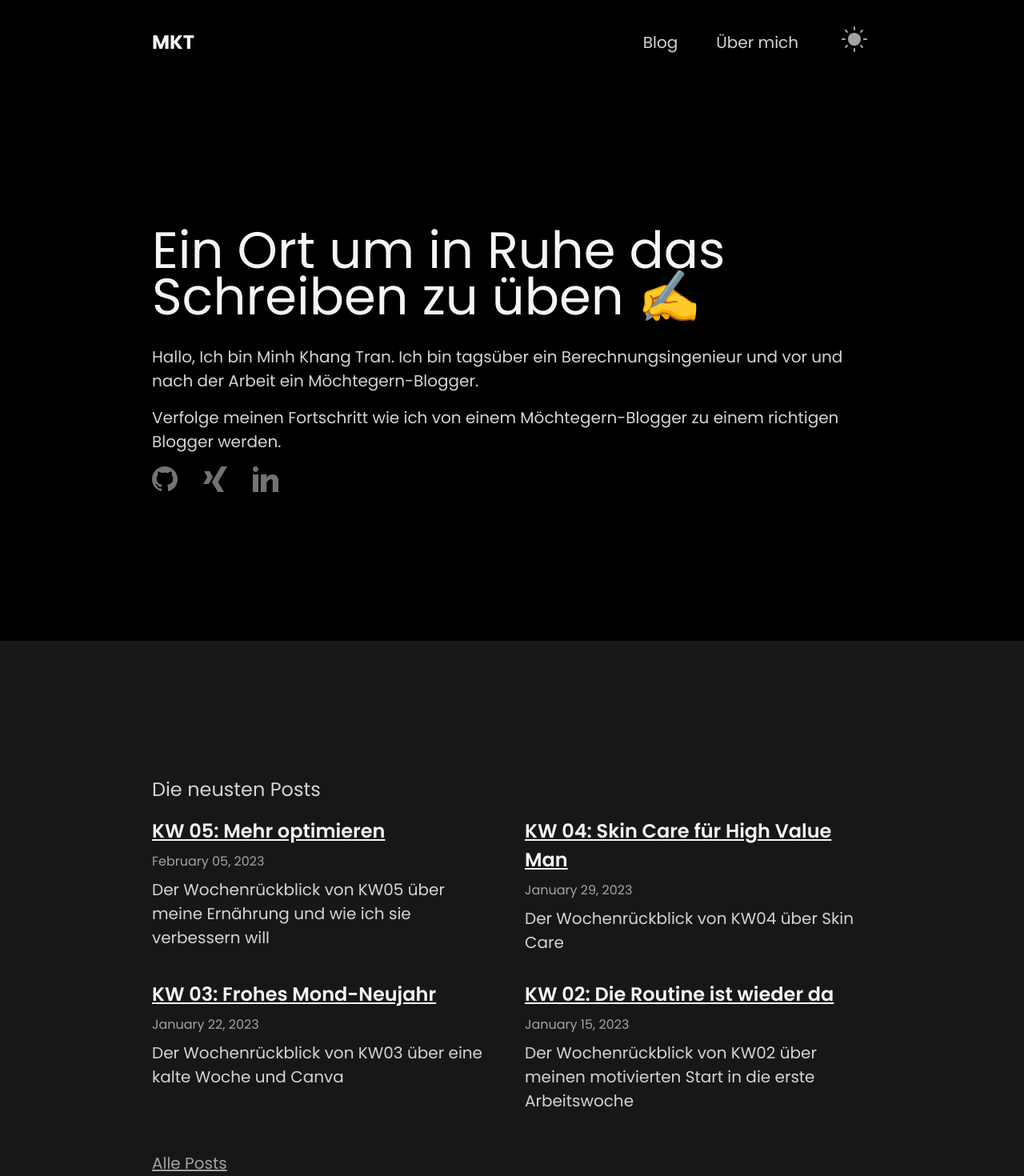
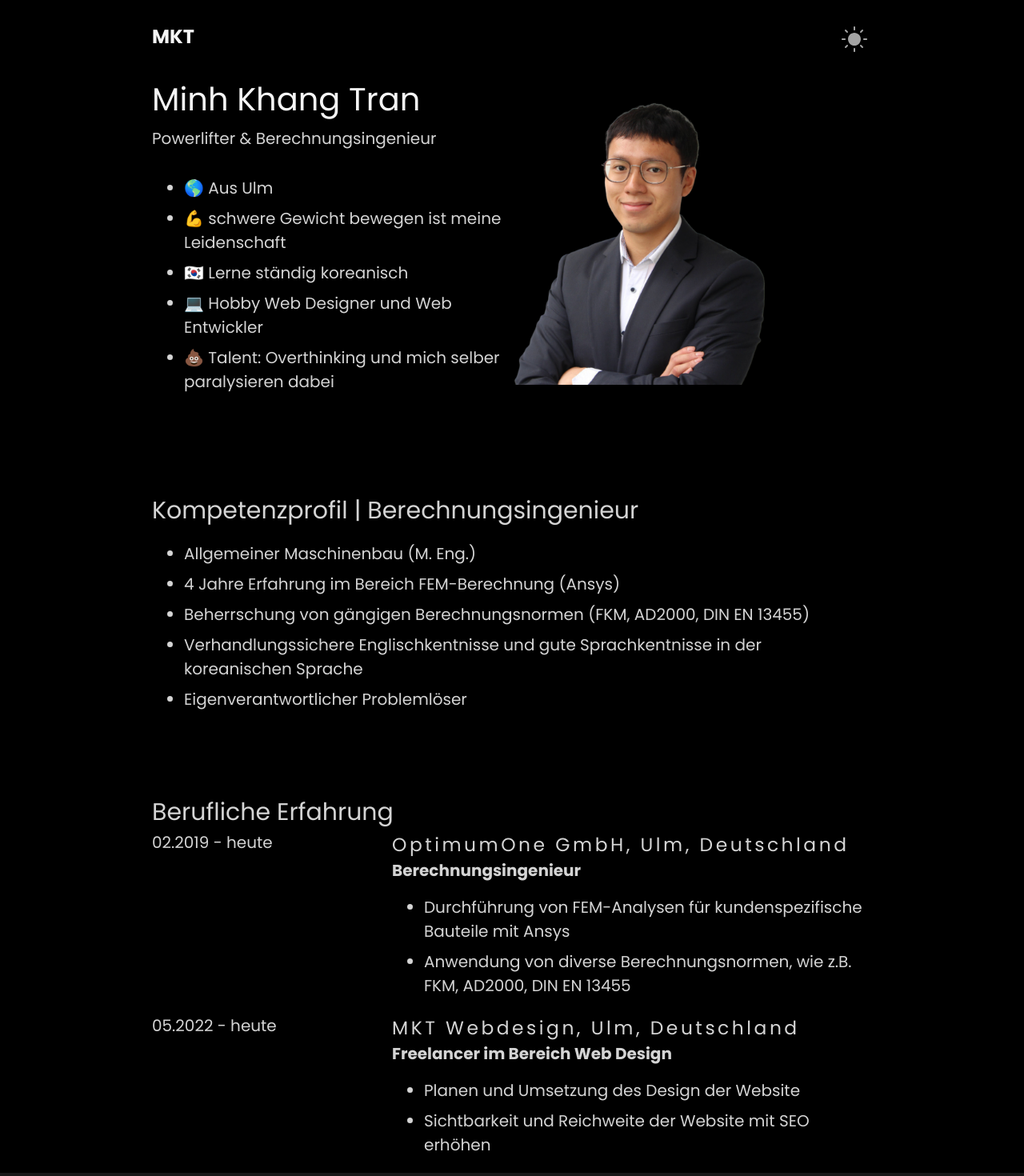
Before and after one commit to MinhKhangTran/next_mkt_blog_v2, a Next.js app: page / in a window 1280 px wide. Shown: the top 1470 px of the page at 80% size. Built offline with nearby package versions, Linux system fonts and the light colour scheme.

Commit message:
:tada: start with cv

```diff
--- a/components/Layout.js
+++ b/components/Layout.js
@@ -6,7 +6,7 @@ const Layout = ({ children, title }) => {
   return (
     <>
       <Head>
-        <title>{title ? "MKT's Blog | " + title : "MKT's Blog"}</title>
+        <title>{title ? "MKT's Blog | " + title : "MKT's CV"}</title>
       </Head>
       <Navbar />
       <main id="main">{children}</main>
--- /dev/null
+++ b/components/beruflich.js
@@ -0,0 +1,34 @@
+import React from 'react'
+
+const Beruflich = () => {
+  return (
+    <section className="wrapper" id="beruflich" aria-label="beruflich abschnitt">
+        <h2>Berufliche Erfahrung</h2>
+        <div className='exp'>
+            <p className='date'>02.2019 - heute</p>
+            <article>
+                <h3>OptimumOne GmbH, Ulm, Deutschland</h3>
+                <h4>Berechnungsingenieur</h4>
+                <ul>
+                    <li>Durchführung von FEM-Analysen für kundenspezifische Bauteile mit Ansys</li>
+                    <li>Anwendung von diverse Berechnungsnormen, wie z.B. FKM, AD2000, DIN EN 13455</li>
+                </ul>
+            </article>
+        </div>
+        <div className='exp'>
+            <p className='date'>05.2022 - heute</p>
+            <article>
+                <h3>MKT Webdesign, Ulm, Deutschland</h3>
+                <h4>Freelancer im Bereich Web Design</h4>
+                <ul>
+                    <li>Planen und Umsetzung des Design der Website</li>
+                    <li>Sichtbarkeit und Reichweite der Website mit SEO erhöhen</li>
+                </ul>
+            </article>
+        </div>
+
+    </section>
+  )
+}
+
+export default Beruflich
--- a/components/hero.js
+++ b/components/hero.js
@@ -1,99 +1,27 @@
+import Image from "next/image";
+
 const Hero = () => {
   return (
     <section className="wrapper" id="hero" aria-label="hero abschnitt">
-      <h1>Ein Ort um in Ruhe das Schreiben zu üben ✍️</h1>
-      <p>
-        Hallo, Ich bin Minh Khang Tran. Ich bin tagsüber ein
-        Berechnungsingenieur und vor und nach der Arbeit ein Möchtegern-Blogger.
-      </p>
-      <p>
-        Verfolge meinen Fortschritt wie ich von einem Möchtegern-Blogger zu
-        einem richtigen Blogger werden.
-      </p>
-      <ul className="social__links">
-        <li>
-          <a
-            href="https://github.com/MinhKhangTran"
-            className="social"
-            title="github"
-            target={"_blank"}
-            rel="noopener noreferrer"
-          >
-            <svg
-              width="32"
-              height="32"
-              viewBox="0 0 32 32"
-              fill="none"
-              xmlns="http://www.w3.org/2000/svg"
-            >
-              <path
-                d="M15.998 0C7.164 0 0 7.115 0 15.893C0 22.913 4.584 28.869 10.944 30.972C11.744 31.119 12.036 30.628 12.036 30.207C12.036 29.829 12.022 28.83 12.014 27.504C7.564 28.463 6.624 25.373 6.624 25.373C5.898 23.537 4.848 23.048 4.848 23.048C3.394 22.062 4.956 22.082 4.956 22.082C6.562 22.195 7.406 23.721 7.406 23.721C8.834 26.148 11.152 25.448 12.064 25.04C12.208 24.013 12.622 23.313 13.08 22.915C9.528 22.514 5.792 21.15 5.792 15.062C5.792 13.326 6.416 11.908 7.44 10.796C7.274 10.394 6.726 8.777 7.596 6.591C7.596 6.591 8.94 6.164 11.996 8.219C13.272 7.867 14.64 7.691 16.002 7.685C17.36 7.693 18.73 7.867 20.008 8.221C23.062 6.166 24.404 6.593 24.404 6.593C25.276 8.781 24.728 10.396 24.564 10.798C25.59 11.91 26.208 13.328 26.208 15.064C26.208 21.168 22.468 22.512 18.904 22.905C19.478 23.396 19.99 24.366 19.99 25.848C19.99 27.973 19.97 29.686 19.97 30.207C19.97 30.632 20.258 31.127 21.07 30.97C27.42 28.865 32 22.911 32 15.893C32 7.115 24.836 0 15.998 0Z"
-                fill="#737373"
-              />
-            </svg>
-          </a>
-        </li>
-        <li>
-          <a
-            href="https://www.xing.com/profile/MinhKhang_Tran/cv"
-            className="social"
-            title="Xing"
-            target={"_blank"}
-            rel="noopener noreferrer"
-          >
-            <svg
-              width="30"
-              height="32"
-              viewBox="0 0 30 32"
-              fill="none"
-              xmlns="http://www.w3.org/2000/svg"
-            >
-              <path
-                d="M30 0H22.356L11 19.454L18.317 32H25.961L18.644 19.454L30 0Z"
-                fill="#737373"
-              />
-              <path
-                d="M8.055 6H1.236L5.182 13.182L0 22H6.818L12 13.182L8.055 6Z"
-                fill="#737373"
-              />
-            </svg>
-          </a>
-        </li>
-        <li>
-          <a
-            href="https://www.linkedin.com/in/minh-khang-tran-5bb8a1219/"
-            className="social"
-            title="LinkedIn"
-            target={"_blank"}
-            rel="noopener noreferrer"
-          >
-            <svg
-              width="32"
-              height="32"
-              viewBox="0 0 32 32"
-              fill="none"
-              xmlns="http://www.w3.org/2000/svg"
-            >
-              <g clipPath="url(#clip0_1_2)">
-                <path d="M7 10H0V32H7V10Z" fill="#737373" />
-                <path
-                  d="M26.648 10.258C26.572 10.234 26.5 10.208 26.42 10.186C26.324 10.164 26.228 10.146 26.13 10.13C25.75 10.054 25.334 10 24.846 10C20.674 10 18.028 13.034 17.156 14.206V10H10V32H17.156V20C17.156 20 22.564 12.468 24.846 18C24.846 22.938 24.846 32 24.846 32H32V17.154C32 13.83 29.722 11.06 26.648 10.258Z"
-                  fill="#737373"
-                />
-                <path
-                  d="M3.5 7C5.433 7 7 5.433 7 3.5C7 1.567 5.433 0 3.5 0C1.567 0 0 1.567 0 3.5C0 5.433 1.567 7 3.5 7Z"
-                  fill="#737373"
-                />
-              </g>
-              <defs>
-                <clipPath id="clip0_1_2">
-                  <rect width="32" height="32" fill="white" />
-                </clipPath>
-              </defs>
-            </svg>
-          </a>
-        </li>
+     <div className="hero__bio">
+      <h1>Minh Khang Tran</h1>
+      <p>Powerlifter & Berechnungsingenieur</p>
+      <ul>
+        <li>🌎 Aus Ulm</li>
+        <li>💪 schwere Gewicht bewegen ist meine Leidenschaft</li>
+        <li>🇰🇷 Lerne ständig koreanisch</li>
+        <li>💻 Hobby Web Designer und Web Entwickler</li>
+        <li>💩 Talent: Overthinking und mich selber paralysieren dabei</li>
       </ul>
+     </div>
+     <div className="hero__image">
+      <Image
+        width={322.5}
+        height={375}
+        alt="Ein Foto von mir (Minh Khang Tran). Lächelnd mit Arme verschränkt."
+        src="/images/mkt.png"
+      />
+    </div>
     </section>
   );
 };
--- /dev/null
+++ b/components/kompetenz.js
@@ -0,0 +1,18 @@
+
+
+const Kompetenz = () => {
+  return (
+    <section className="wrapper" id="kompetenz" aria-label="kompetenz abschnitt">
+        <h2>Kompetenzprofil | Berechnungsingenieur</h2>
+        <ul>
+            <li>Allgemeiner Maschinenbau (M. Eng.)</li>
+            <li>4 Jahre Erfahrung im Bereich FEM-Berechnung (Ansys)</li>
+            <li>Beherrschung von gängigen Berechnungsnormen (FKM, AD2000, DIN EN 13455)</li>
+            <li>Verhandlungssichere Englischkentnisse und gute Sprachkentnisse in der koreanischen Sprache</li>
+            <li>Eigenverantwortlicher Problemlöser</li>
+        </ul>
+    </section>
+  );
+};
+
+export default Kompetenz;
--- a/components/navbar.js
+++ b/components/navbar.js
@@ -113,15 +113,9 @@ const Navbar = () => {
       <Link href="/">
         <a className="logo">MKT</a>
       </Link>
-      <ul className="navbar__links">
-        <li>
-          <Link href="/blog">Blog</Link>
-        </li>
-        <li>
-          <Link href="/about">Über mich</Link>
-        </li>
-        <li>{renderThemeChanger()}</li>
-      </ul>
+
+        {renderThemeChanger()}
+
     </nav>
   );
 };
--- a/pages/index.js
+++ b/pages/index.js
@@ -1,24 +1,17 @@
-import Head from "next/head";
-import Footer from "../components/footer";
+
+import Beruflich from "../components/beruflich";
 import Hero from "../components/hero";
+import Kompetenz from "../components/kompetenz";
 import Layout from "../components/Layout";
 
-import Posts from "../components/posts";
-import { getPosts } from "../lib/posts";
+
 
 export default function Home({ posts }) {
   return (
     <Layout>
       <Hero />
-      <Posts posts={posts} />
+      <Kompetenz/>
+      <Beruflich/>
     </Layout>
   );
 }
-
-export async function getStaticProps() {
-  return {
-    props: {
-      posts: getPosts().slice(0, 4),
-    },
-  };
-}
--- a/styles/globals.css
+++ b/styles/globals.css
@@ -201,13 +201,13 @@ body {
 
 h1 {
   color: var(--clr-heading);
-  font-size: 2rem;
+  font-size: 1.5rem;
   font-weight: 400;
   line-height: 0.9;
 }
 @media (min-width: 768px) {
   h1 {
-    font-size: 4rem;
+    font-size: 2.5rem;
   }
 }
 a {
@@ -217,15 +217,9 @@ a {
 nav {
   padding-block: 2rem;
   display: flex;
-  flex-direction: column;
+  justify-content: space-between;
 }
-ul {
-  padding: 0;
-  margin: 0;
-}
-li {
-  list-style-type: none;
-}
+
 .logo {
   text-decoration: none;
   font-size: 1.5rem;
@@ -233,19 +227,7 @@ li {
   line-height: 1.2;
   color: var(--clr-heading);
 }
-.navbar__links {
-  display: flex;
-  justify-content: space-between;
-  align-items: center;
-  padding-top: 2rem;
-}
-.navbar__links a {
-  text-decoration: none;
-  color: var(--clr-body);
-}
-.navbar__links a:hover {
-  color: var(--clr-heading);
-}
+
 nav .btn {
   background-color: transparent;
   border: none;
@@ -256,53 +238,91 @@ nav .btn:hover svg path {
   transition: 0.3s ease-in all;
 }
 
-@media (min-width: 768px) {
-  nav {
-    flex-direction: row;
-    align-items: center;
-    justify-content: space-between;
-  }
-  .navbar__links {
-    gap: 3rem;
-    padding-top: 0;
-  }
-}
+
 
 /*==============================Hero======================== */
 
 #hero {
-  min-height: calc(100vh - 166px);
-  margin-block: center;
   display: flex;
   flex-direction: column;
-  justify-content: center;
-  width: 90%;
-  max-width: 900px;
-  margin-inline: auto;
-}
-#hero h1 {
-  padding-bottom: 2rem;
 }
 
-#hero p {
-  padding-bottom: 1rem;
+#hero p{
+  margin-top: 1rem;
 }
-#hero .social__links {
-  display: flex;
-  gap: 2rem;
-  align-items: center;
+#hero ul{
+  margin-top: 2rem;
 }
-
-#hero .social:hover svg path {
-  fill: var(--clr-heading);
-  transition: 0.3s ease-in all;
+#hero li{
+  margin-bottom: 0.5rem;
 }
 
 @media (min-width: 768px) {
   #hero {
-    min-height: calc(100vh - 105px);
+    flex-direction: row;
+  }
+  #hero .hero__bio, #hero .hero__image{
+    width: 50%;
   }
 }
+
+/*==============================Kompetenz======================== */
+
+#kompetenz {
+  margin-top: 4rem
+}
+
+
+#kompetenz ul{
+  margin-top: 1rem;
+}
+#kompetenz li{
+  margin-bottom: 0.5rem;
+}
+
+@media (min-width: 768px) {
+  #kompetenz {
+    margin-top: 6.5rem
+  }
+}
+
+/*==============================Beruflich======================== */
+
+#beruflich {
+  margin-top: 4rem
+}
+#beruflich ul{
+  margin-top: 1rem;
+}
+#beruflich li{
+  margin-bottom: 0.5rem;
+}
+#beruflich .exp{
+  display: flex;
+  flex-direction: column;
+}
+
+
+#beruflich h3{
+  letter-spacing: 0.15em;
+}
+
+@media (min-width: 768px) {
+  #beruflich {
+    margin-top: 6.5rem
+  }
+  #beruflich .exp{
+    flex-direction: row;
+  }
+  #beruflich .date{
+    width: 33.333%;
+  }
+  #beruflich article{
+    width: 66.666%;
+  }
+
+}
+
 /*==============================latestBlog======================== */
 
 #latestBlog {
```
